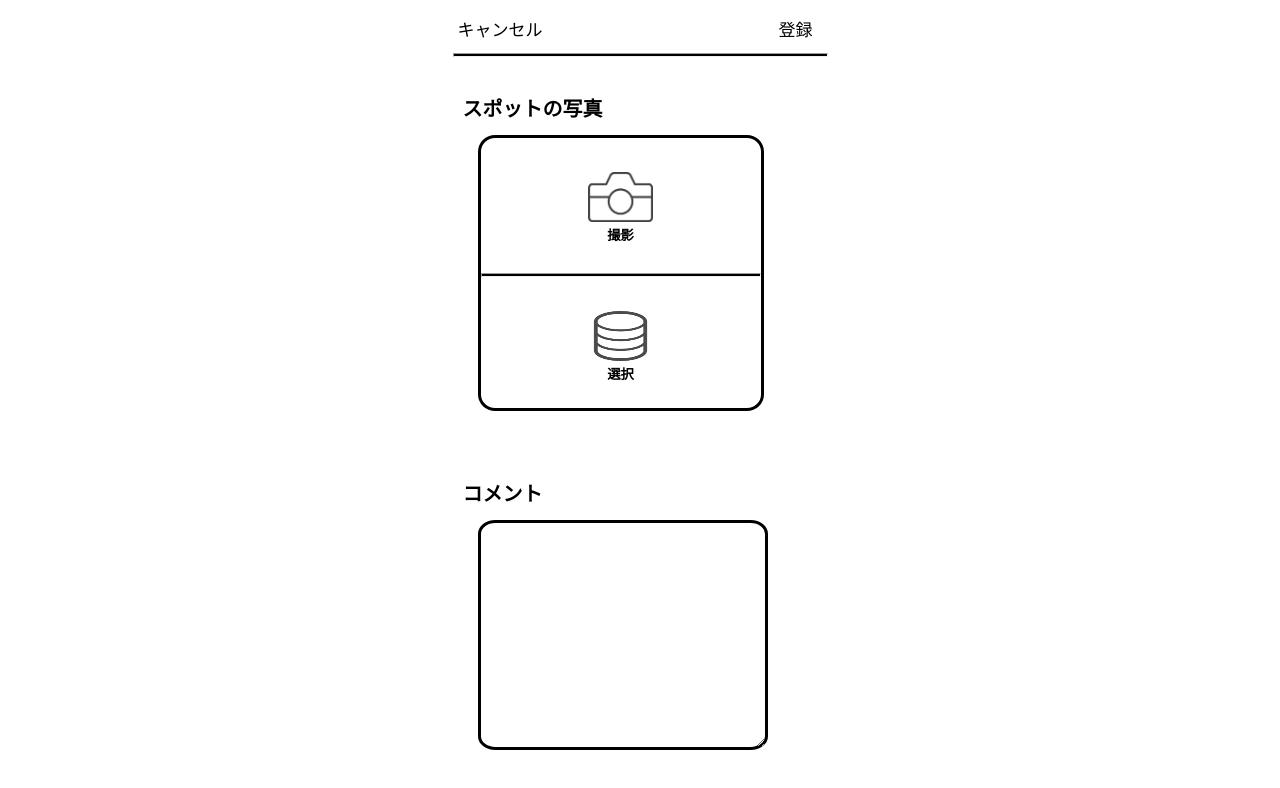
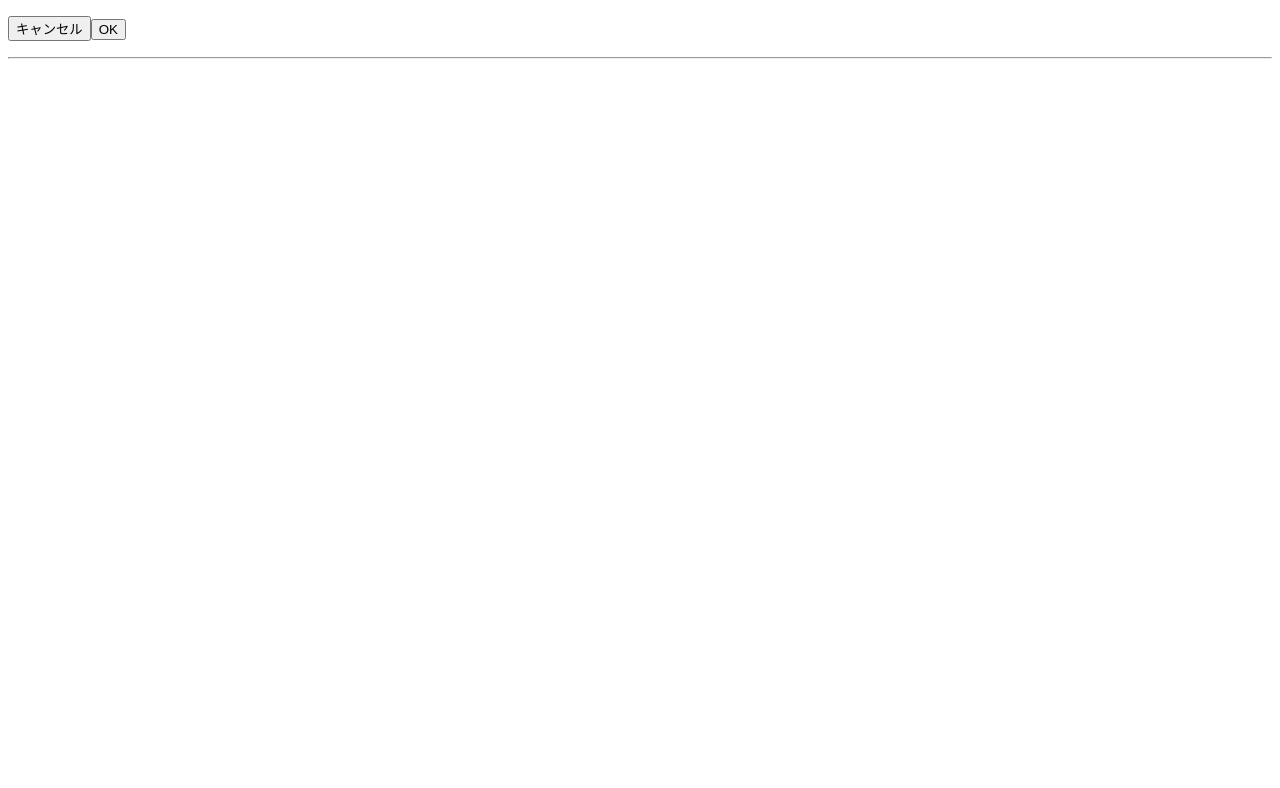
Before and after one commit to shion0223/E-team, an Angular app in the folder mushi-map-world/: page / in a window 1280 px wide. Shown: the top 788 px of the page. Built offline with nearby package versions, Linux system fonts and the light colour scheme.

Commit message:
スポットの登録画面の編集

```diff
--- a/mushi-map-world/src/app/app.component.html
+++ b/mushi-map-world/src/app/app.component.html
@@ -1 +1,8 @@
-<app-spot></app-spot>
+<div class="container">
+    <div class="menu">
+        <p><button class="cancel" type="button">キャンセル</button>
+            <button class="okay" type="button">OK</button>
+        </p>
+        <hr>
+    </div>
+</div>
```
